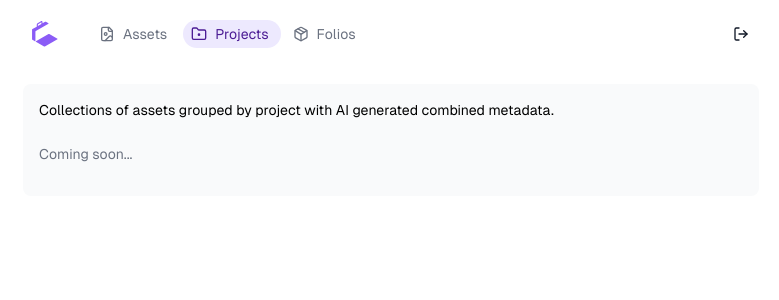
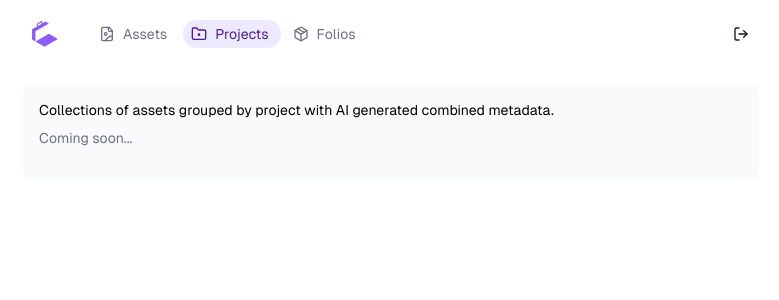
Before and after one commit to richcahill/curaite, a Next.js app: page /app/projects in a window 1280 px wide. Shown: the top 300 px of the page, without its empty margins (249-1028 px from the left). Built offline with nearby package versions, Linux system fonts and the light colour scheme; no server answers.

Commit message:
tiny bit of pruning on the projects placeholder page

```diff
--- a/src/app/app/projects/page.tsx
+++ b/src/app/app/projects/page.tsx
@@ -3,13 +3,11 @@
 export default function Projects() {
   return (
     <div className="flex h-full flex-col items-center justify-start p-4 max-w-3xl mx-auto pb-20 gap-4 ">
-      <div className="text-sm flex flex-col flex-grow items-start justify-start gap-6 bg-gray-50 rounded-lg p-4 pb-8 w-full">
+      <div className="text-sm flex-grow space-y-2 bg-gray-50 rounded-lg p-4 pb-8 w-full">
         <p className="max-w-prose">
           Collections of assets grouped by project with AI generated combined
           metadata.
-          <br />
         </p>
-
         <p className="text-gray-500 max-w-prose">Coming soon...</p>
       </div>
     </div>
```
